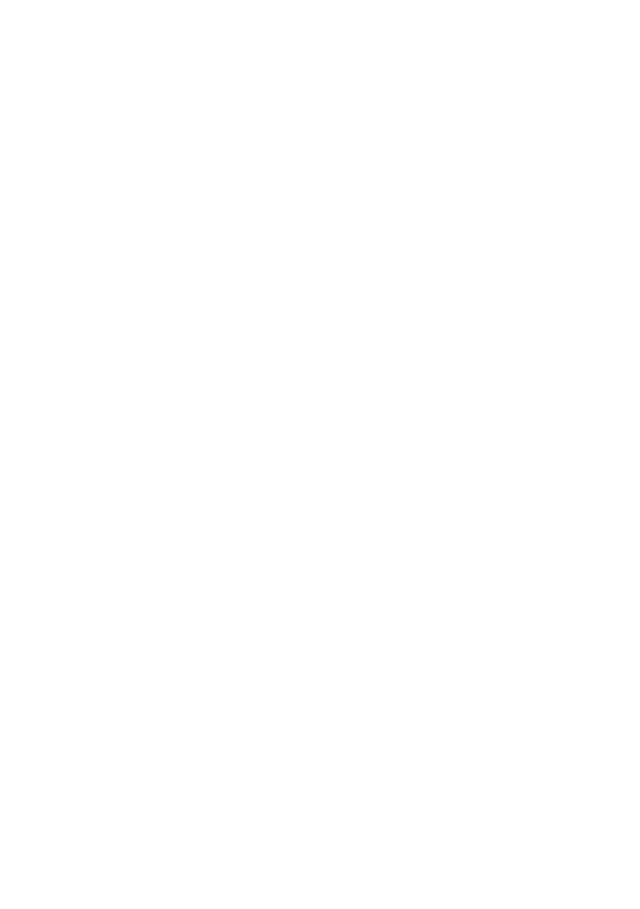
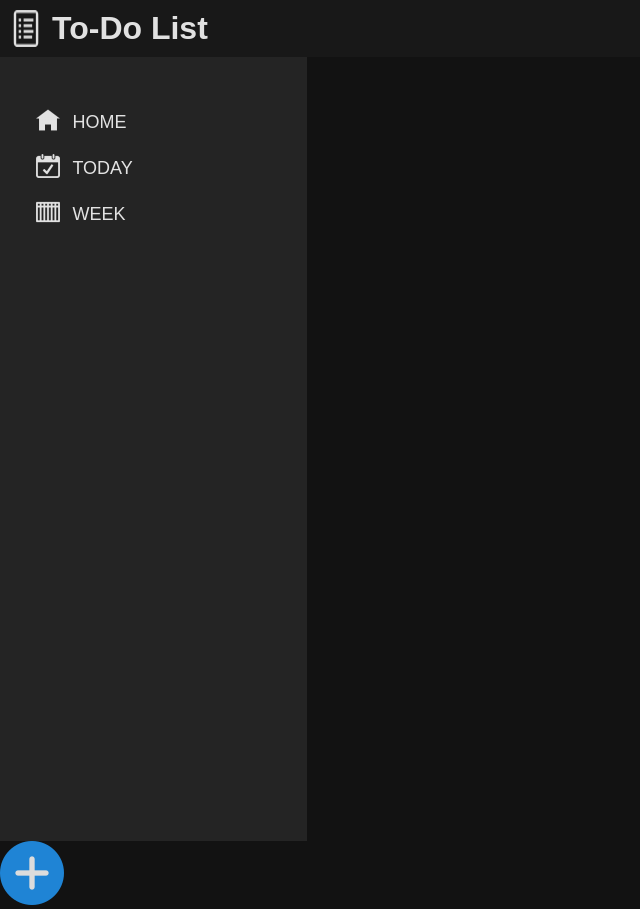
Before and after one commit to n-ill/odin-todo-list, a website built with webpack: page dist/index.html in a window 1280 px wide. Shown: the whole page, without its empty margins (0-640 px from the left). Before the commit the page ends 800 px from the top, so only its background shows below. Built offline with nearby package versions, Linux system fonts and the light colour scheme.

Commit message:
basic html structure and styling done

```diff
--- a/dist/index.html
+++ b/dist/index.html
@@ -1,13 +1,35 @@
 <!DOCTYPE html>
 <html lang="en">
+
 <head>
     <meta charset="UTF-8">
     <meta http-equiv="X-UA-Compatible" content="IE=edge">
     <meta name="viewport" content="width=device-width, initial-scale=1.0">
-    <script src="main.js"></script>
+    <script src="main.js" defer></script>
+    <link rel="stylesheet" href="style.css">
     <title>Document</title>
 </head>
+
 <body>
+    <div id="header">
+        <img class="icon" src="list-icon.png" alt="To do list icon">
+        <h1>To-Do List</h1>
+    </div>
+    <div id="sidebar">
+        <div class="sidebar-container">
+            <img class="icon" src="home-icon.png" alt="home icon">
+            <div class="sidebar-text">HOME</div>
+        </div>
+        <div class="sidebar-container">
+            <img class="icon" src="today-icon.png" alt="today icon">
+            <div class="sidebar-text">TODAY</div>
+        </div>
+        <div class="sidebar-container">
+            <img class="icon" src="week-icon.png" alt="week icon">
+            <div class="sidebar-text">WEEK</div>
+        </div>
+    </div>
+    <img id="plus-button" src="plus.png" alt="blue circle white plus button">
+</body>
 
-</body>
 </html>
--- /dev/null
+++ b/dist/style.css
@@ -0,0 +1,50 @@
+* {
+    margin: 0;
+    padding: 0;
+}
+
+html {
+    background-color: #121212;
+    font-family: Arial, Helvetica, sans-serif;
+}
+
+.icon {
+    opacity: 87%;
+}
+
+#header {
+    display: flex;
+    gap: 10px;
+    background-color: #181818;
+    color: rgba(255, 255, 255, 87%);
+    padding: 10px;
+}
+
+#sidebar {
+    background-color: #242424;
+    color: rgba(255, 255, 255, 87%);
+    width: 20vw;
+    height: 91vh;
+    padding: 5vh 2vw 2vh 2vw;
+}
+
+.sidebar-container {
+    display: flex;
+    align-items: center;
+    gap: 1vw;
+    font-size: 18px;
+    padding: 10px;
+}
+
+.sidebar-container:hover {
+    cursor: pointer;
+    background-color: #363636;
+}
+
+.sidebar-text {
+    margin-top: 5px;
+}
+
+#plus-button {
+    opacity: 87%;
+}
```
Also changed, not shown: dist/home-icon.png (added), dist/list-icon.png (added), dist/main.js (added), dist/plus.png (added), dist/today-icon.png (added), dist/week-icon.png (added).
